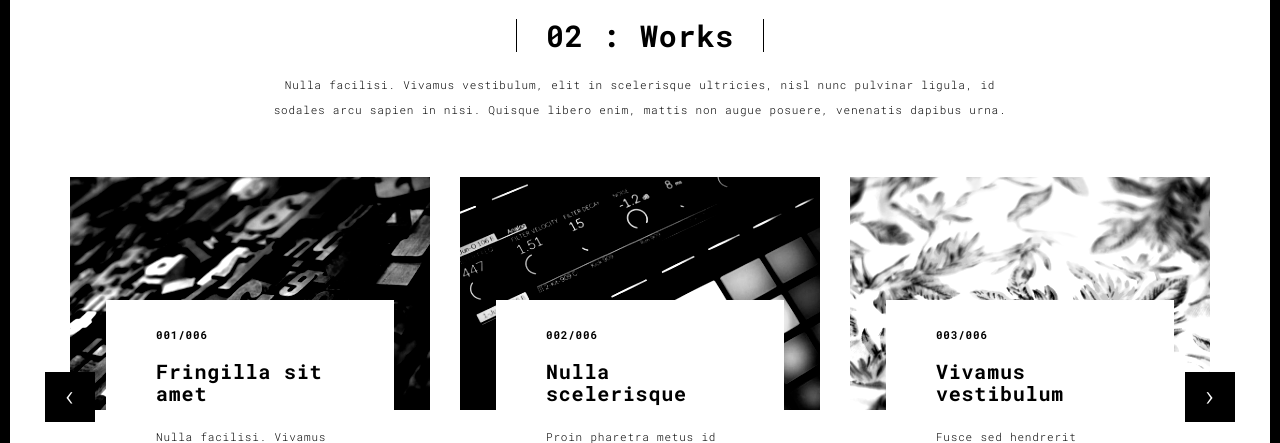
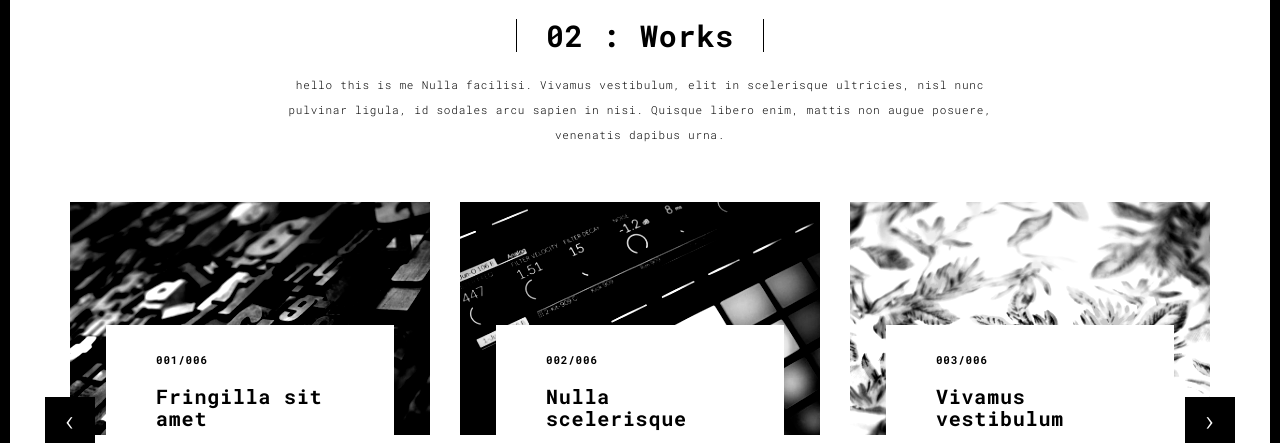
Before and after one commit to pranav20p/portfolio, a Flask app: page /works.html in a window 1280 px wide. Shown: the part 90-533 px from the top of the page. Run offline with Flask 2, Linux system fonts and the light colour scheme; some libraries are stand-ins or nearby versions.

Commit message:
Update works.html

```diff
--- a/templates/works.html
+++ b/templates/works.html
@@ -57,7 +57,7 @@
       <div class="col-sm-8 col-sm-offset-2 section-container-spacer">
         <div class="text-center">
           <h1 class="h2">02 : Works</h1>
-          <p>Nulla facilisi. Vivamus vestibulum, elit in scelerisque ultricies, nisl nunc pulvinar ligula, id sodales arcu sapien in nisi. Quisque libero enim, mattis non augue posuere, venenatis dapibus urna.</p>
+          <p> hello this is me Nulla facilisi. Vivamus vestibulum, elit in scelerisque ultricies, nisl nunc pulvinar ligula, id sodales arcu sapien in nisi. Quisque libero enim, mattis non augue posuere, venenatis dapibus urna.</p>
         </div>
       </div>
 
```
